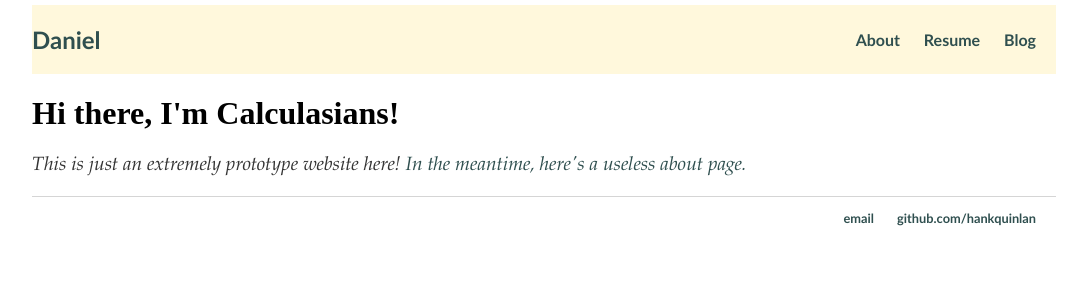
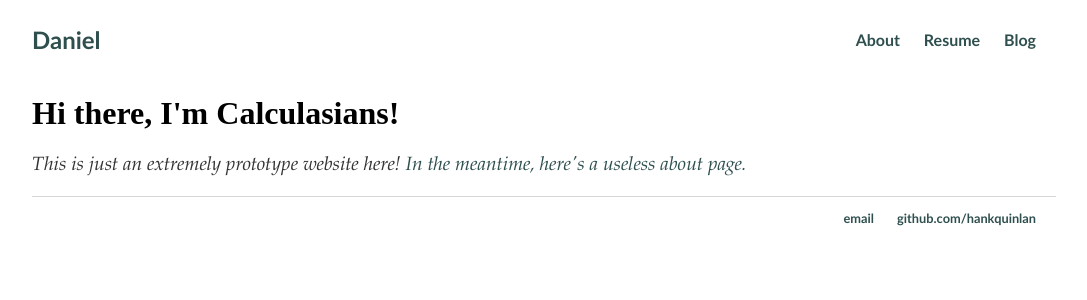
Before and after one commit to Calculasians/calculasians.github.io, a Jekyll site: the page built from index.html, in a window 1280 px wide. Shown: the top 300 px of the page, without its empty margins (96-1183 px from the left). Built offline with Jekyll 4.4.1, drawn with Linux system fonts in a browser that asks for light colours.

Commit message:
Update main.css

```diff
--- a/css/main.css
+++ b/css/main.css
@@ -15,7 +15,6 @@ header {
     display: flex;
     justify-content: space-between;
     align-items: center;
-    background-color: #FFF8DC;
 }
 
 nav ul, footer ul {
```
